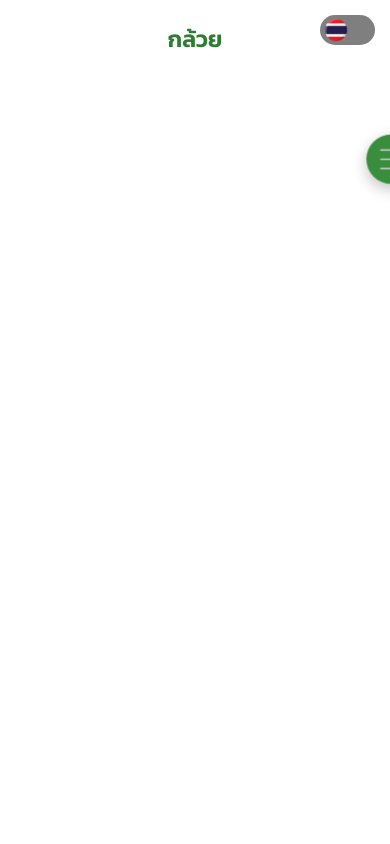
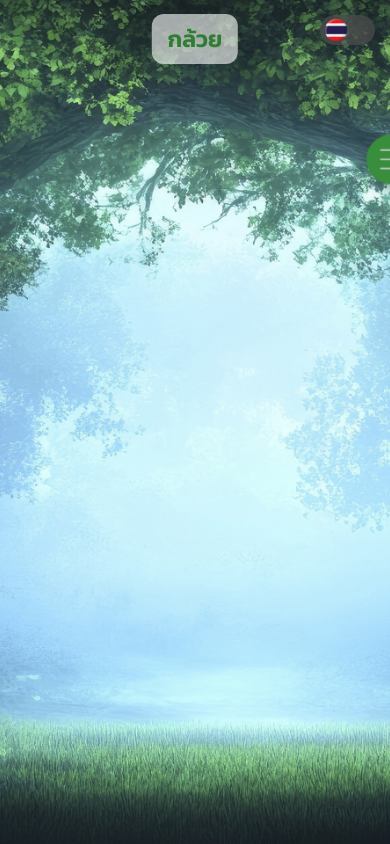
Before and after one commit to X-seek/AR-Tree, a plain HTML site: page index.html in a window 390 px wide. Drawn offline with Linux system fonts and the light colour scheme; some packages are replaced by stand-ins of ours; the site is published under a folder, as on GitHub Pages, so addresses that start at the root find nothing; a script that the page names is missing.

Commit message:
ch-map-index2

```diff
--- a/style/style-index.css
+++ b/style/style-index.css
@@ -13,7 +13,7 @@
  model-viewer {
    width: 100%;
    height: 100vh;
-   background-image: url('/images/background-ar/g1.jpg');
+   background-image: url('../images/background-ar/g1.jpg');
    background-size: cover;
    background-position: center;
  }
@@ -37,7 +37,7 @@
  /* 📱 ซ่อนปุ่มเมื่อเปิดบนมือถือ */
  @media (max-width: 768px) {
    model-viewer {
-     background-image: url('/images/background-ar/mb-img.jpg');
+     background-image: url('../images/background-ar/mb-img.jpg');
      /* ← เปลี่ยนเป็นไฟล์ของมือถือ */
      background-size: cover;
      background-position: center;
```
